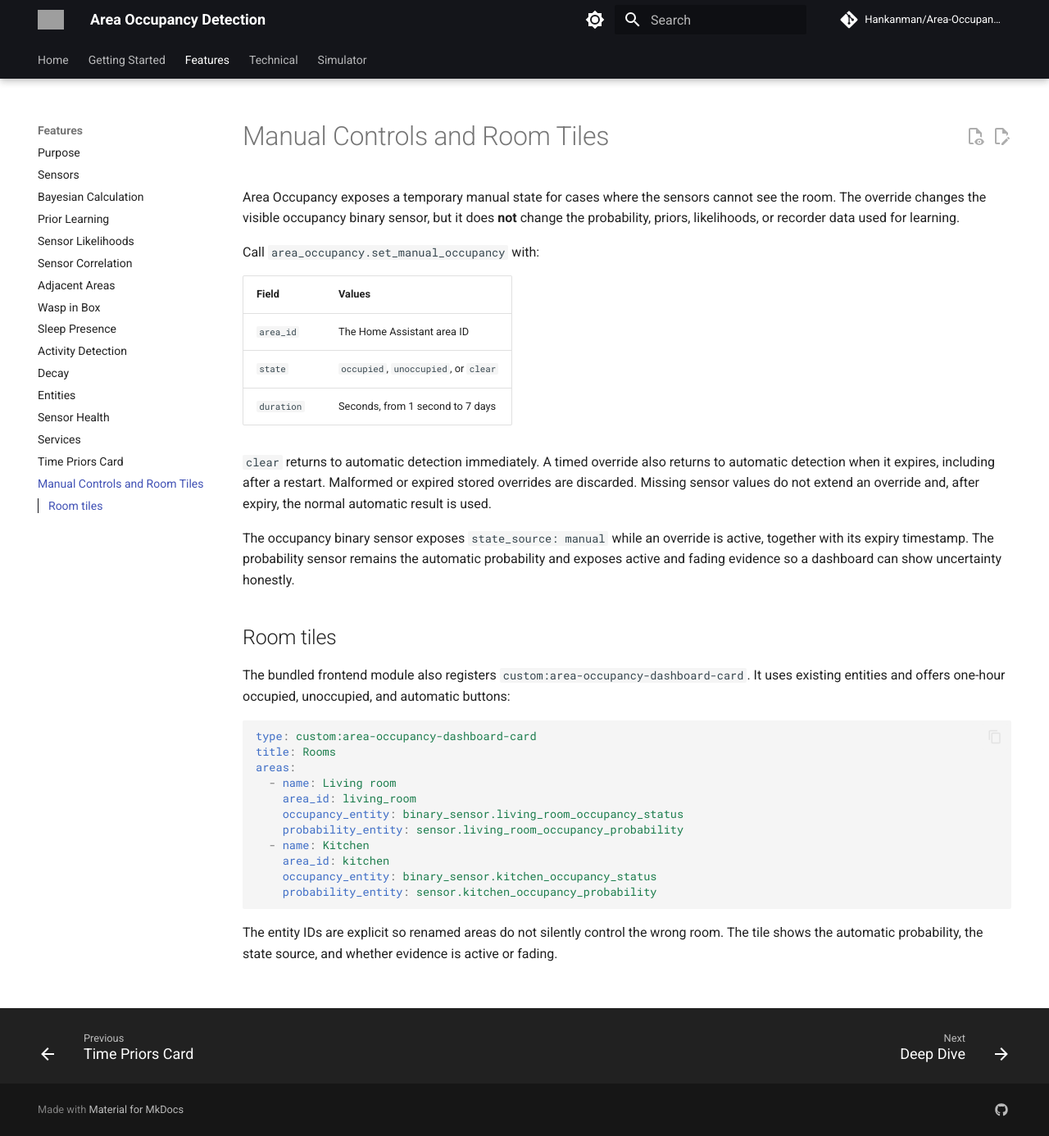
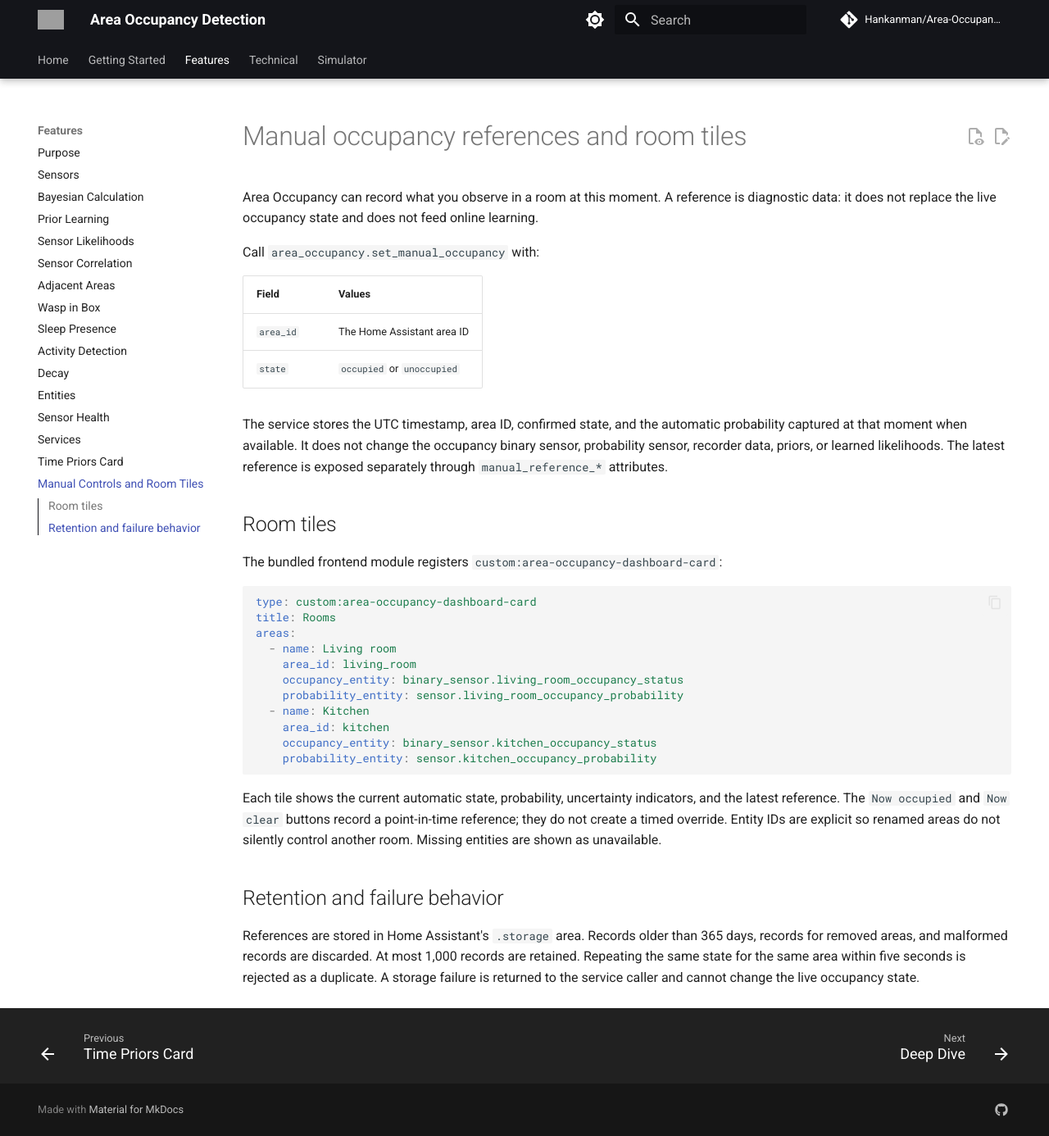
Before and after one commit to Hankanman/Area-Occupancy-Detection, an MkDocs documentation site: the page built from docs/docs/features/manual-controls-and-room-tiles.md, in a window 1280 px wide and 1386 px high. Shown: the whole window at 82% size. Built offline with MkDocs 1.6.1 and Material for MkDocs 9.7.7, drawn with Linux system fonts in a browser that asks for light colours; comment, search, counter and statistics services are not loaded; grey boxes are pictures that could not be loaded.

Commit message:
fix: record occupancy references without state overrides
Co-authored-by: Copilot <223556219+Copilot@users.noreply.github.com>

````diff
--- a/docs/docs/features/manual-controls-and-room-tiles.md
+++ b/docs/docs/features/manual-controls-and-room-tiles.md
@@ -1,33 +1,26 @@
-# Manual Controls and Room Tiles
+# Manual occupancy references and room tiles
 
-Area Occupancy exposes a temporary manual state for cases where the sensors
-cannot see the room. The override changes the visible occupancy binary sensor,
-but it does **not** change the probability, priors, likelihoods, or recorder
-data used for learning.
+Area Occupancy can record what you observe in a room at this moment. A
+reference is diagnostic data: it does not replace the live occupancy state and
+does not feed online learning.
 
 Call `area_occupancy.set_manual_occupancy` with:
 
 | Field | Values |
 |---|---|
 | `area_id` | The Home Assistant area ID |
-| `state` | `occupied`, `unoccupied`, or `clear` |
-| `duration` | Seconds, from 1 second to 7 days |
+| `state` | `occupied` or `unoccupied` |
 
-`clear` returns to automatic detection immediately. A timed override also
-returns to automatic detection when it expires, including after a restart.
-Malformed or expired stored overrides are discarded. Missing sensor values do
-not extend an override and, after expiry, the normal automatic result is used.
-
-The occupancy binary sensor exposes `state_source: manual` while an override
-is active, together with its expiry timestamp. The probability sensor remains
-the automatic probability and exposes active and fading evidence so a
-dashboard can show uncertainty honestly.
+The service stores the UTC timestamp, area ID, confirmed state, and the
+automatic probability captured at that moment when available. It does not
+change the occupancy binary sensor, probability sensor, recorder data, priors,
+or learned likelihoods. The latest reference is exposed separately through
+`manual_reference_*` attributes.
 
 ## Room tiles
 
-The bundled frontend module also registers
-`custom:area-occupancy-dashboard-card`. It uses existing entities and offers
-one-hour occupied, unoccupied, and automatic buttons:
+The bundled frontend module registers
+`custom:area-occupancy-dashboard-card`:
 
 ```yaml
 type: custom:area-occupancy-dashboard-card
@@ -43,6 +36,16 @@ areas:
     probability_entity: sensor.kitchen_occupancy_probability
 ```
 
-The entity IDs are explicit so renamed areas do not silently control the
-wrong room. The tile shows the automatic probability, the state source, and
-whether evidence is active or fading.
+Each tile shows the current automatic state, probability, uncertainty
+indicators, and the latest reference. The `Now occupied` and `Now clear`
+buttons record a point-in-time reference; they do not create a timed override.
+Entity IDs are explicit so renamed areas do not silently control another room.
+Missing entities are shown as unavailable.
+
+## Retention and failure behavior
+
+References are stored in Home Assistant's `.storage` area. Records older than
+365 days, records for removed areas, and malformed records are discarded. At
+most 1,000 records are retained. Repeating the same state for the same area
+within five seconds is rejected as a duplicate. A storage failure is returned
+to the service caller and cannot change the live occupancy state.
````
Also changed, not shown: docs/docs/technical/manual-controls-and-profiles.md (+20 -22 lines), README.md, 10 other files.
